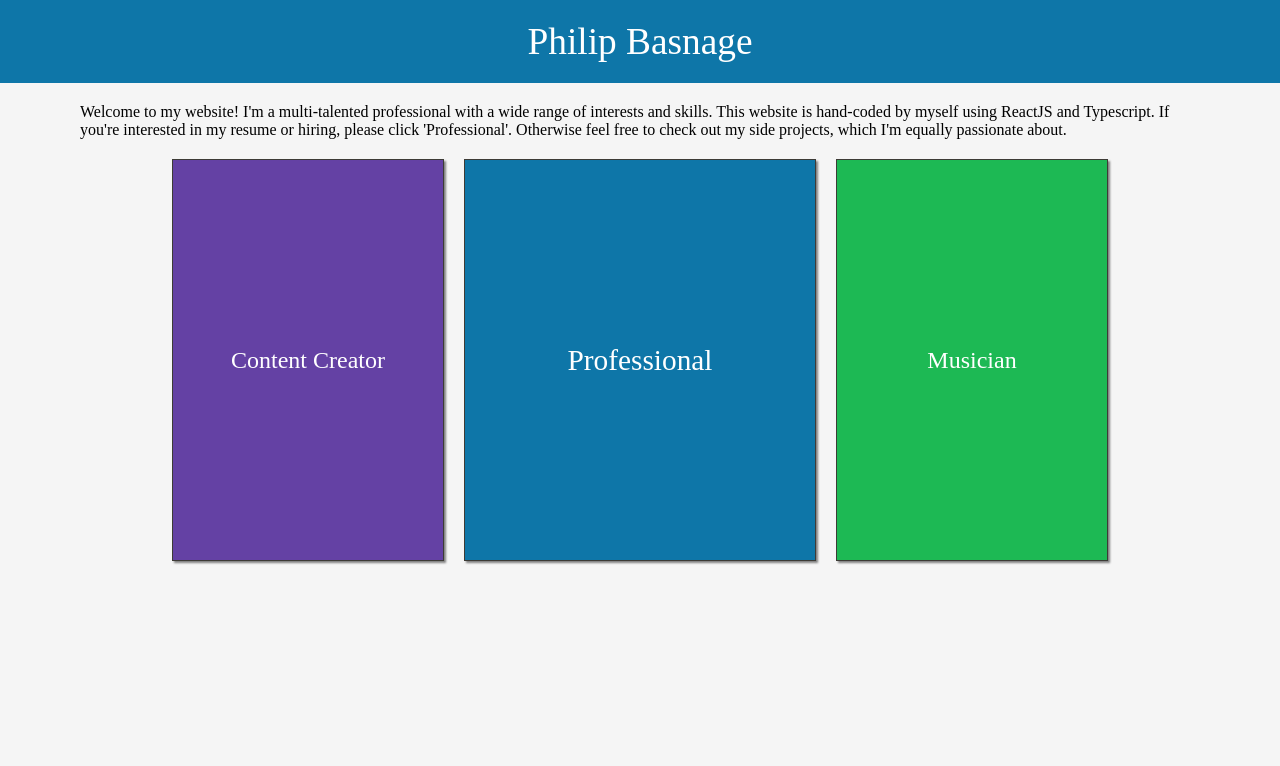
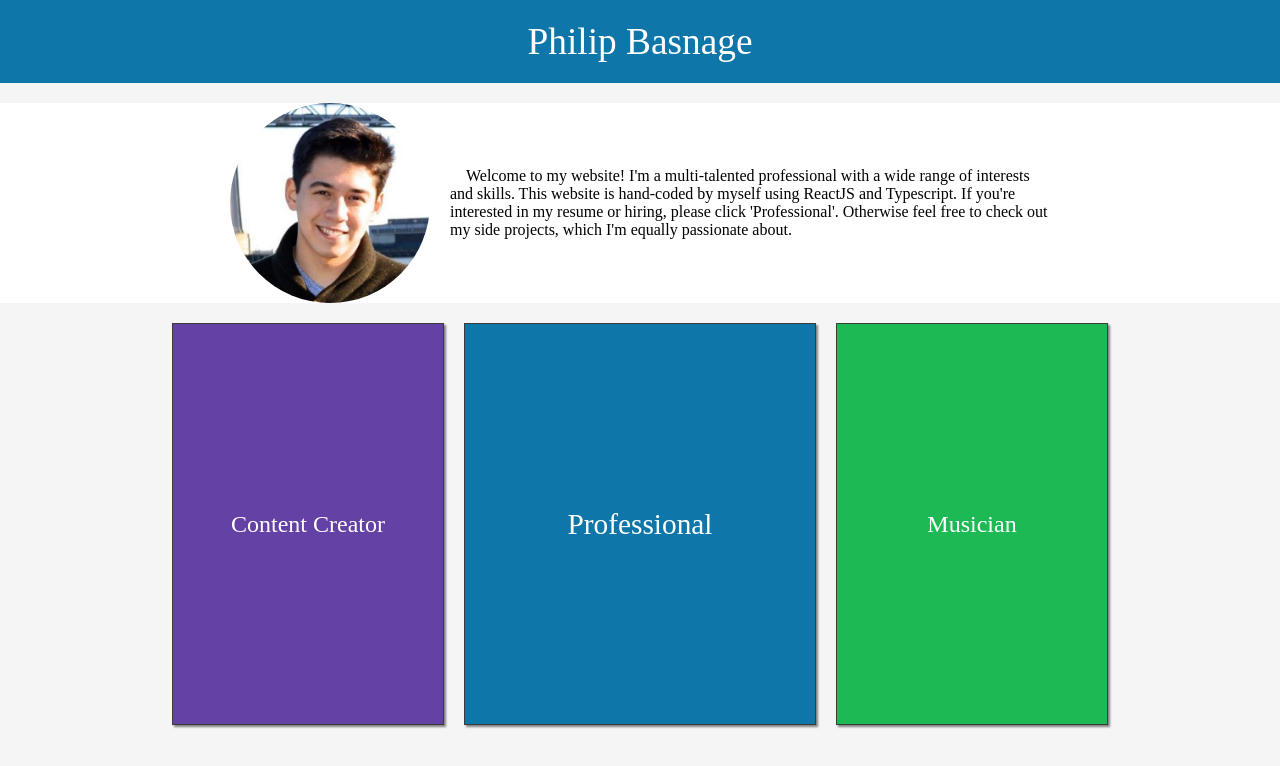
Before and after one commit to pbasnage/Philip-Basnage-Website, a React (Create React App) app: page / in a window 1280 px wide. Shown: the top 766 px of the page. Built offline with nearby package versions, Linux system fonts and the light colour scheme.

Commit message:
added profile to front page

```diff
--- a/src/components/professional/professional.component.scss
+++ b/src/components/professional/professional.component.scss
@@ -15,10 +15,15 @@
 
 .main-info {
     display: flex;
+    flex-wrap: wrap;
     justify-content: center;
     margin-top: 20px;
     .profile {
-        width: 200px;
+        max-width: 200px;
+        max-height: 200px;
+        width: auto;
+        height: auto;
+        margin-bottom: 20px;
         border-radius: 50%;
     }
     .contact-info {
@@ -29,7 +34,7 @@
         flex-direction: column;
         justify-content: center;
         line-height: 2;
-        margin-left: 20px;
+        margin: 0 20px;
         background-color: white;
         padding: 0 20px;
         border: 1px solid grey;
--- a/src/components/professional/professional.component.tsx
+++ b/src/components/professional/professional.component.tsx
@@ -23,10 +23,10 @@ export class Professional extends React.Component {
                     <img src={ProfilePic} alt="" className="profile"/>
                     <div className="contact-info">
                         <div className="title">Contact Information</div>
-                        <div>pbasnage@gmail.com</div>
+                        <div>Email: pbasnage@gmail.com</div>
                         <div>LinkedIn: https://www.linkedin.com/in/philipbasnage/</div>
                         <div>Github: https://github.com/pbasnage/Philip-Basnage-Website</div>
-                        <div>San Mateo, California</div>
+                        <div>San Francisco, California</div>
                     </div>
                 </div>
                 <div className="panels-container">
--- a/src/main.scss
+++ b/src/main.scss
@@ -13,7 +13,29 @@
 }
 
 .main-summary {
-	padding: 20px 80px;
+	width: 100%;
+	display: flex;
+	justify-content: center;
+	margin: 20px 0;
+	background-color: white;
+
+	.text {
+		display: flex;
+		align-items: center;
+		max-width: 600px;
+		margin-left: 20px;
+	}
+}
+
+.pic-container {
+	display: flex;
+	.profile {
+		max-width: 200px;
+		max-height: 200px;
+		width: auto;
+		height: auto;
+		border-radius: 50%;
+	}
 }
 
 .column-wrapper {
--- a/src/main.tsx
+++ b/src/main.tsx
@@ -2,6 +2,7 @@ import React from 'react';
 import ReactDOM from 'react-dom';
 import './main.scss';
 import { MainProps, MainState } from './interfaces/main.interface';
+import ProfilePic from './images/proftmp.png';
 
 export class MainInfo extends React.Component<MainProps, MainState> {
     constructor(props: MainProps) {
@@ -18,10 +19,15 @@ export class MainInfo extends React.Component<MainProps, MainState> {
             <div>
                 <div className="main-header">Philip Basnage</div>
                 <div className="main-summary">
-                    Welcome to my website! I&apos;m a multi-talented professional with a wide range of interests and
-                    skills. This website is hand-coded by myself using ReactJS and Typescript. If you&apos;re interested
-                    in my resume or hiring, please click &apos;Professional&apos;. Otherwise feel free to check out my
-                    side projects, which I&apos;m equally passionate about.
+                    <div className="pic-container">
+                        <img src={ProfilePic} alt="" className="profile"/>
+                    </div>
+                    <div className="text">
+                        &nbsp;&nbsp;&nbsp;&nbsp;Welcome to my website! I&apos;m a multi-talented professional with a wide range of interests and
+                        skills. This website is hand-coded by myself using ReactJS and Typescript. If you&apos;re interested
+                        in my resume or hiring, please click &apos;Professional&apos;. Otherwise feel free to check out my
+                        side projects, which I&apos;m equally passionate about.
+                    </div>
                 </div>
                 <div className="column-wrapper">
                     <div className='column-option twitch'
```
